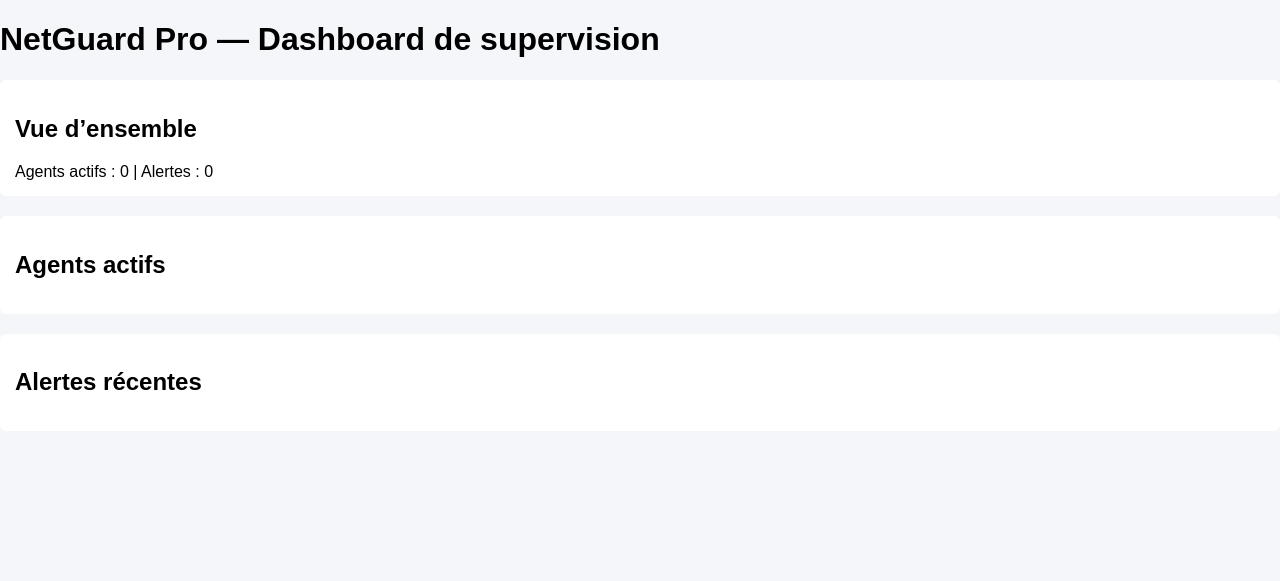
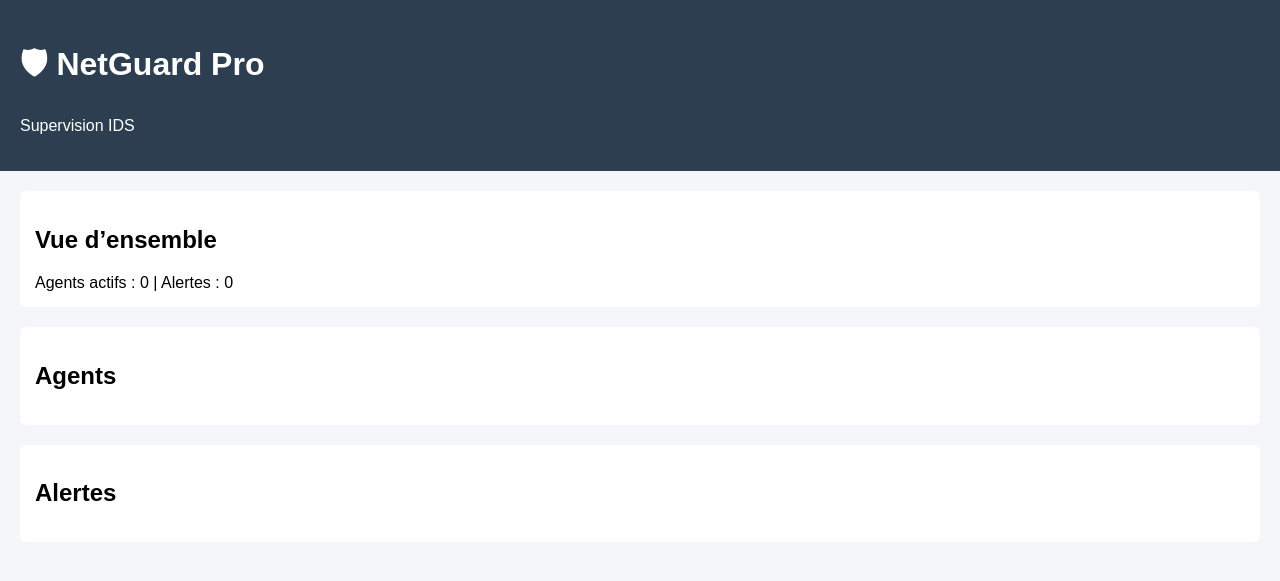
Before and after one commit to seb4u/Projet-NetGuard-Pro, a FastAPI app: page /dashboard in a window 1280 px wide. Shown: the top 581 px of the page. Run offline with FastAPI, Linux system fonts and the light colour scheme; data that the repository does not hold is empty; parts of the project's set-up code (start-up, migrations or seed data) failed here and were passed over.

Commit message:
Update dashboard.html

```diff
--- a/server/templates/dashboard.html
+++ b/server/templates/dashboard.html
@@ -3,30 +3,32 @@
 <head>
     <meta charset="UTF-8">
     <title>NetGuard Pro — Dashboard</title>
-
-    <!-- CSS externe -->
     <link rel="stylesheet" href="/static/css/dashboard.css">
 </head>
 <body>
 
-<h1>NetGuard Pro — Dashboard de supervision</h1>
+<header>
+    <h1>🛡 NetGuard Pro</h1>
+    <p>Supervision IDS</p>
+</header>
 
-<div class="card">
-    <h2>Vue d’ensemble</h2>
-    <div id="overview">Chargement...</div>
-</div>
+<main>
+    <section class="card">
+        <h2>Vue d’ensemble</h2>
+        <div id="overview">Chargement...</div>
+    </section>
 
-<div class="card">
-    <h2>Agents actifs</h2>
-    <ul id="agents"></ul>
-</div>
+    <section class="card">
+        <h2>Agents</h2>
+        <ul id="agents"></ul>
+    </section>
 
-<div class="card">
-    <h2>Alertes récentes</h2>
-    <ul id="alerts"></ul>
-</div>
+    <section class="card">
+        <h2>Alertes</h2>
+        <ul id="alerts"></ul>
+    </section>
+</main>
 
-<!-- JavaScript externe -->
 <script src="/static/js/dashboard.js"></script>
 </body>
 </html>
```
